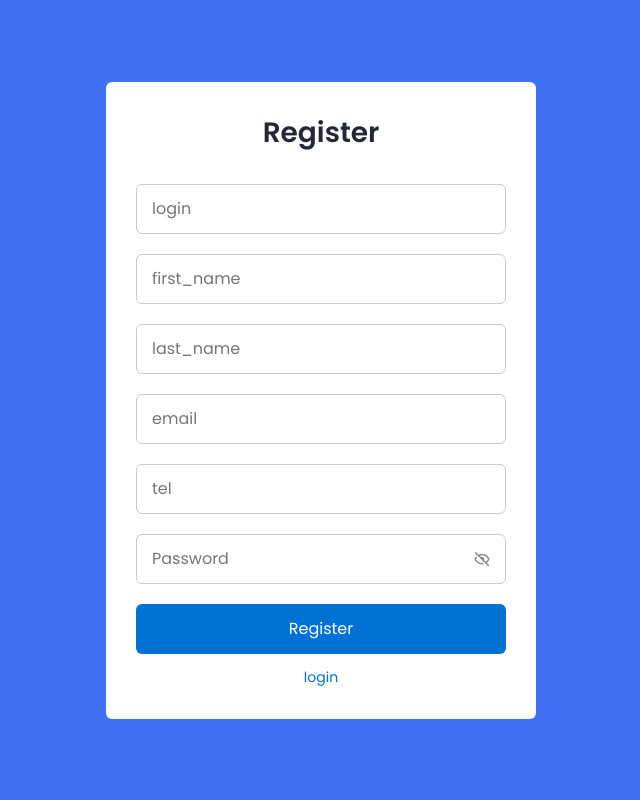
After one commit to oyatullohm/bog-cha, a Django app: template template/account/signup.html in a window 1280 px wide. The commit adds this page. Shown: the whole page, without its empty margins (319-959 px from the left). Run offline with Django 5.2, Linux system fonts and the light colour scheme; the template is opened without the code that fills it, so the values that code supplies are empty.

Commit message:
register

```diff
--- a/core/settings.py
+++ b/core/settings.py
@@ -8,7 +8,7 @@ env = environ.Env()
 env.read_env()
 
 SECRET_KEY = env.str('SECRET_KEY')
-DEBUG = False
+DEBUG = True
 
 ALLOWED_HOSTS = ['*']
 
--- a/core/urls.py
+++ b/core/urls.py
@@ -7,8 +7,10 @@ from django.views.static import serve as mediaserve
 from django.conf.urls import handler404,handler500
 from main.views import handler_404,handler_500
 from main.views import logout_
+from .views import RegisterView
 urlpatterns = [
     path('admin/', admin.site.urls),
+    path('accounts/signup',RegisterView.as_view(),name='singup'),
     path('accounts/logout/',logout_, name = 'logout'),
     path('accounts/', include('allauth.urls')),
     path('',include('main.urls',namespace='main'))
--- a/main/models.py
+++ b/main/models.py
@@ -2,6 +2,7 @@ from django.db import models
 from django.contrib.auth.models import AbstractUser
 
 class CustomUser(AbstractUser):
+    phone = models.CharField(max_length=13)
     active = models.BooleanField(default=True)
     payment = models.BooleanField(default=False)
     date = models.DateField(auto_now_add=True)
--- /dev/null
+++ b/template/account/signup.html
@@ -0,0 +1,244 @@
+<!DOCTYPE html>
+<!-- Coding By CodingNepal - codingnepalweb.com -->
+    <html lang="en">
+    <head>
+        <meta charset="UTF-8">
+        <meta http-equiv="X-UA-Compatible" content="IE=edge">
+        <meta name="viewport" content="width=device-width, initial-scale=1.0">
+        <title> Register </title>
+
+        <!-- CSS -->
+
+        <!-- Boxicons CSS -->
+        <link href='https://unpkg.com/boxicons@2.1.2/css/boxicons.min.css' rel='stylesheet'>
+
+
+    <style>
+        /* Google Fonts - Poppins */
+@import url('https://fonts.googleapis.com/css2?family=Poppins:wght@300;400;500;600&display=swap');
+
+*{
+    margin: 0;
+    padding: 0;
+    box-sizing: border-box;
+    font-family: 'Poppins', sans-serif;
+}
+.container{
+    height: 100vh;
+    width: 100%;
+    display: flex;
+    align-items: center;
+    justify-content: center;
+    background-color: #4070f4;
+    column-gap: 30px;
+}
+.form{
+    position: absolute;
+    max-width: 430px;
+    width: 100%;
+    padding: 30px;
+    border-radius: 6px;
+    background: #FFF;
+}
+.form.signup{
+    opacity: 0;
+    pointer-events: none;
+}
+.forms.show-signup .form.signup{
+    opacity: 1;
+    pointer-events: auto;
+}
+.forms.show-signup .form.login{
+    opacity: 0;
+    pointer-events: none;
+}
+header{
+    font-size: 28px;
+    font-weight: 600;
+    color: #232836;
+    text-align: center;
+}
+form{
+    margin-top: 30px;
+}
+.form .field{
+    position: relative;
+    height: 50px;
+    width: 100%;
+    margin-top: 20px;
+    border-radius: 6px;
+}
+.field input,
+.field button{
+    height: 100%;
+    width: 100%;
+    border: none;
+    font-size: 16px;
+    font-weight: 400;
+    border-radius: 6px;
+}
+.field input{
+    outline: none;
+    padding: 0 15px;
+    border: 1px solid#CACACA;
+}
+.field input:focus{
+    border-bottom-width: 2px;
+}
+.eye-icon{
+    position: absolute;
+    top: 50%;
+    right: 10px;
+    transform: translateY(-50%);
+    font-size: 18px;
+    color: #8b8b8b;
+    cursor: pointer;
+    padding: 5px;
+}
+.field button{
+    color: #fff;
+    background-color: #0171d3;
+    transition: all 0.3s ease;
+    cursor: pointer;
+}
+.field button:hover{
+    background-color: #016dcb;
+}
+.form-link{
+    text-align: center;
+    margin-top: 10px;
+}
+.form-link span,
+.form-link a{
+    font-size: 14px;
+    font-weight: 400;
+    color: #232836;
+}
+.form a{
+    color: #0171d3;
+    text-decoration: none;
+}
+.form-content a:hover{
+    text-decoration: underline;
+}
+.line{
+    position: relative;
+    height: 1px;
+    width: 100%;
+    margin: 36px 0;
+    background-color: #d4d4d4;
+}
+.line::before{
+    content: 'Or';
+    position: absolute;
+    top: 50%;
+    left: 50%;
+    transform: translate(-50%, -50%);
+    background-color: #FFF;
+    color: #8b8b8b;
+    padding: 0 15px;
+}
+.media-options a{
+    display: flex;
+    align-items: center;
+    justify-content: center;
+}
+a.facebook{
+    color: #fff;
+    background-color: #4267b2;
+}
+a.facebook .facebook-icon{
+    height: 28px;
+    width: 28px;
+    color: #0171d3;
+    font-size: 20px;
+    border-radius: 50%;
+    display: flex;
+    align-items: center;
+    justify-content: center;
+    background-color: #fff;
+}
+.facebook-icon,
+img.google-img{
+    position: absolute;
+    top: 50%;
+    left: 15px;
+    transform: translateY(-50%);
+}
+img.google-img{
+    height: 20px;
+    width: 20px;
+    object-fit: cover;
+}
+a.google{
+    border: 1px solid #CACACA;
+}
+a.google span{
+    font-weight: 500;
+    opacity: 0.6;
+    color: #232836;
+}
+
+@media screen and (max-width: 400px) {
+    .form{
+        padding: 20px 10px;
+    }
+
+}
+    </style>
+    </head>
+    <body>
+        <section class="container forms">
+            <div class="form login">
+                <div class="form-content">
+                    <header>Register</header>
+                    <form action="/accounts/signup" method="post">
+                        {% csrf_token %}
+                        <div class="field input-field">
+                            <input type="text" placeholder="login" class="input" name="username">
+                        </div>
+                        <div class="field input-field">
+                            <input type="text" placeholder="first_name" class="input" name="first_name">
+                        </div>
+                        <div class="field input-field">
+                            <input type="text" placeholder="last_name" class="input" name="last_name">
+                        </div>
+                        <div class="field input-field">
+                            <input type="email" placeholder="email" class="input" name="email">
+                        </div>
+                        <div class="field input-field">
+                            <input type="text" placeholder="tel" class="input" name="phone">
+                        </div>
+
+                        <div class="field input-field">
+                            <input type="password" placeholder="Password" class="password">
+                            <i class='bx bx-hide eye-icon'></i>
+                        </div>
+
+
+                        <div class="field button-field">
+                            <button>Register</button>
+                        </div>
+                    </form>
+
+                    <div class="form-link">
+                        <span> <a href="{% url 'main:home' %}" class="link signup-link">login</a></span>
+                    </div>
+                </div>
+
+
+
+
+            </div>
+
+            <!-- Signup Form -->
+
+
+
+        </section>
+
+        <!-- JavaScript -->
+
+
+    </body>
+</html>
```
Also changed, not shown: core/views.py (added, +22 -0 lines), template/account/login.html (+4 -5 lines), main/migrations/0001_initial.py.
